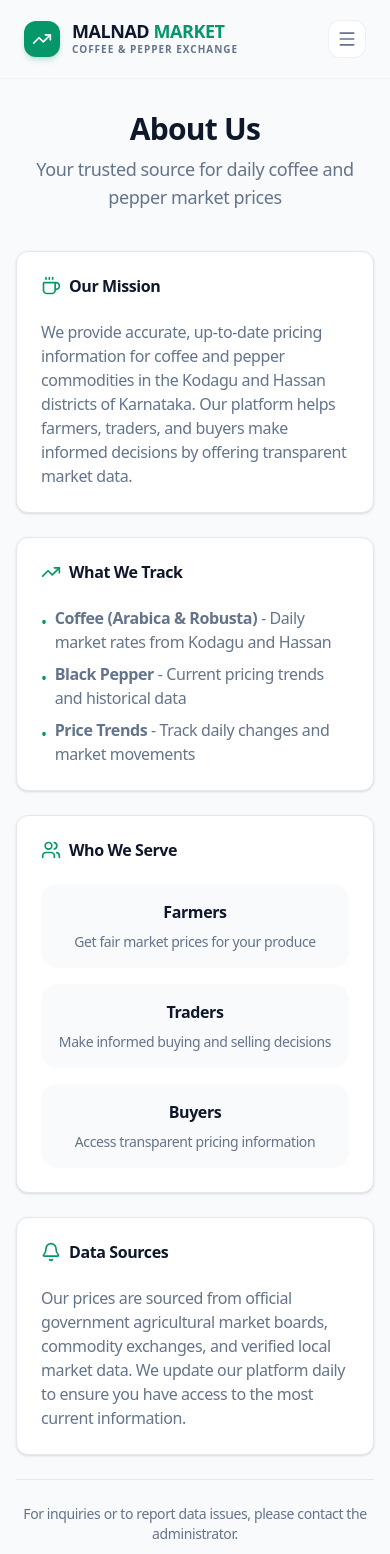
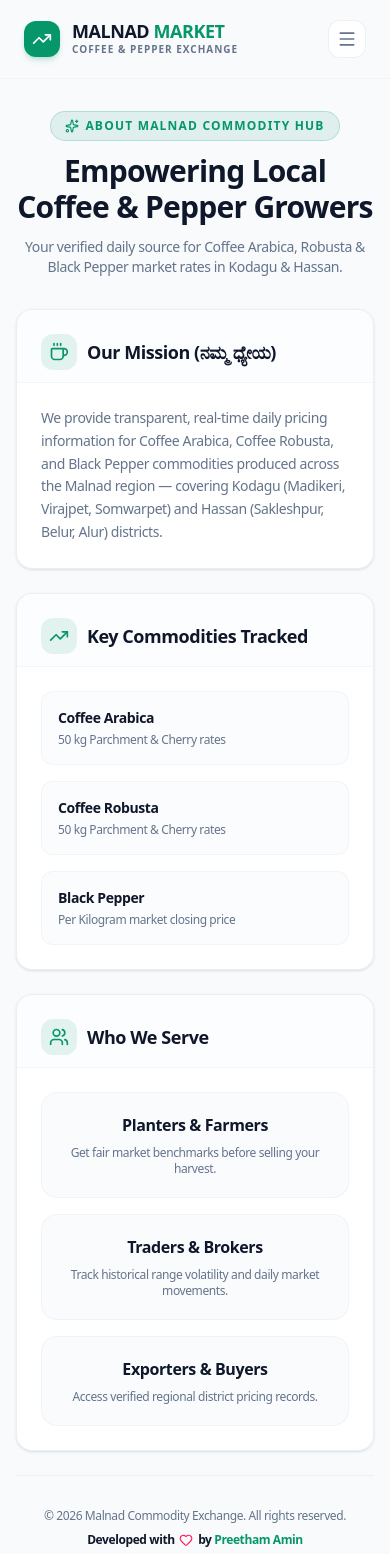
Before and after one commit to preethamamin22/Daily-Market-Prices-Of-Coffee-And-Pepper, a Next.js app: page /about in a window 390 px wide. Shown: the top 1554 px of the page. Built offline with nearby package versions, Linux system fonts and the light colour scheme.

Commit message:
style(responsive): refine mobile responsive layouts for all viewports

```diff
--- a/src/app/about/page.tsx
+++ b/src/app/about/page.tsx
@@ -1,118 +1,127 @@
 import { Header } from "@/components/Header";
 import { Card, CardContent, CardHeader, CardTitle } from "@/components/ui/card";
-import { Coffee, TrendingUp, Users, Bell } from "lucide-react";
+import { Coffee, TrendingUp, Users, ShieldCheck, Heart, MapPin, Sparkles } from "lucide-react";
+import { SmoothWrapper } from "@/components/SmoothWrapper";
 
 export default function AboutPage() {
     return (
-        <div className="min-h-screen bg-muted/10 pb-10">
+        <div className="min-h-screen bg-background text-foreground selection:bg-primary selection:text-primary-foreground">
             <Header />
 
-            <main className="container px-4 py-8 max-w-4xl">
-                <div className="text-center mb-10 space-y-2">
-                    <h1 className="text-3xl md:text-4xl font-extrabold tracking-tight">About Us</h1>
-                    <p className="text-muted-foreground text-lg">
-                        Your trusted source for daily coffee and pepper market prices
+            <SmoothWrapper>
+                <main className="container px-4 sm:px-6 py-8 sm:py-14 max-w-4xl mx-auto space-y-8">
+                    {/* Header */}
+                    <div className="text-center space-y-3 max-w-2xl mx-auto">
+                        <div className="inline-flex items-center gap-1.5 px-3.5 py-1.5 rounded-full bg-primary/10 border border-primary/20 text-primary text-xs font-black uppercase tracking-widest">
+                            <Sparkles className="h-3.5 w-3.5" />
+                            About Malnad Commodity Hub
+                        </div>
+                        <h1 className="text-3xl sm:text-5xl font-black tracking-tight text-foreground">
+                            Empowering Local Coffee & Pepper Growers
+                        </h1>
+                        <p className="text-sm sm:text-base text-muted-foreground font-medium">
+                            Your verified daily source for Coffee Arabica, Robusta & Black Pepper market rates in Kodagu & Hassan.
                         </p>
                     </div>
 
                     <div className="space-y-6">
-                    <Card>
-                        <CardHeader>
-                            <CardTitle className="flex items-center gap-2">
-                                <Coffee className="h-5 w-5 text-primary" />
-                                Our Mission
+                        {/* Our Mission */}
+                        <Card className="border border-border/70 bg-card/90 backdrop-blur-lg shadow-sm rounded-2xl sm:rounded-3xl overflow-hidden">
+                            <CardHeader className="pb-3 border-b border-border/40 bg-muted/20 px-6 pt-6">
+                                <CardTitle className="text-lg font-black text-foreground flex items-center gap-2.5">
+                                    <div className="p-2 rounded-xl bg-primary/10 text-primary">
+                                        <Coffee className="h-5 w-5" />
+                                    </div>
+                                    Our Mission (ನಮ್ಮ ಧ್ಯೇಯ)
                                 </CardTitle>
                             </CardHeader>
-                        <CardContent className="text-muted-foreground">
+                            <CardContent className="p-6 text-sm text-muted-foreground font-medium leading-relaxed">
                                 <p>
-                                We provide accurate, up-to-date pricing information for coffee and pepper commodities
-                                in the Kodagu and Hassan districts of Karnataka. Our platform helps farmers, traders,
-                                and buyers make informed decisions by offering transparent market data.
+                                    We provide transparent, real-time daily pricing information for Coffee Arabica, Coffee Robusta, and Black Pepper commodities produced across the Malnad region — covering Kodagu (Madikeri, Virajpet, Somwarpet) and Hassan (Sakleshpur, Belur, Alur) districts.
                                 </p>
                             </CardContent>
                         </Card>
 
-                    <Card>
-                        <CardHeader>
-                            <CardTitle className="flex items-center gap-2">
-                                <TrendingUp className="h-5 w-5 text-primary" />
-                                What We Track
+                        {/* What We Track */}
+                        <Card className="border border-border/70 bg-card/90 backdrop-blur-lg shadow-sm rounded-2xl sm:rounded-3xl overflow-hidden">
+                            <CardHeader className="pb-3 border-b border-border/40 bg-muted/20 px-6 pt-6">
+                                <CardTitle className="text-lg font-black text-foreground flex items-center gap-2.5">
+                                    <div className="p-2 rounded-xl bg-primary/10 text-primary">
+                                        <TrendingUp className="h-5 w-5" />
+                                    </div>
+                                    Key Commodities Tracked
                                 </CardTitle>
                             </CardHeader>
-                        <CardContent>
-                            <ul className="space-y-2 text-muted-foreground">
-                                <li className="flex items-start gap-2">
-                                    <span className="text-primary mt-1">•</span>
-                                    <span><strong>Coffee (Arabica & Robusta)</strong> - Daily market rates from Kodagu and Hassan</span>
+                            <CardContent className="p-6">
+                                <ul className="grid grid-cols-1 sm:grid-cols-3 gap-4 text-sm font-medium">
+                                    <li className="p-4 rounded-xl bg-muted/30 border border-border/40 space-y-1">
+                                        <span className="font-black text-foreground block">Coffee Arabica</span>
+                                        <span className="text-xs text-muted-foreground block">50 kg Parchment & Cherry rates</span>
                                     </li>
-                                <li className="flex items-start gap-2">
-                                    <span className="text-primary mt-1">•</span>
-                                    <span><strong>Black Pepper</strong> - Current pricing trends and historical data</span>
+                                    <li className="p-4 rounded-xl bg-muted/30 border border-border/40 space-y-1">
+                                        <span className="font-black text-foreground block">Coffee Robusta</span>
+                                        <span className="text-xs text-muted-foreground block">50 kg Parchment & Cherry rates</span>
                                     </li>
-                                <li className="flex items-start gap-2">
-                                    <span className="text-primary mt-1">•</span>
-                                    <span><strong>Price Trends</strong> - Track daily changes and market movements</span>
+                                    <li className="p-4 rounded-xl bg-muted/30 border border-border/40 space-y-1">
+                                        <span className="font-black text-foreground block">Black Pepper</span>
+                                        <span className="text-xs text-muted-foreground block">Per Kilogram market closing price</span>
                                     </li>
                                 </ul>
                             </CardContent>
                         </Card>
 
-                    <Card>
-                        <CardHeader>
-                            <CardTitle className="flex items-center gap-2">
-                                <Users className="h-5 w-5 text-primary" />
+                        {/* Who We Serve */}
+                        <Card className="border border-border/70 bg-card/90 backdrop-blur-lg shadow-sm rounded-2xl sm:rounded-3xl overflow-hidden">
+                            <CardHeader className="pb-3 border-b border-border/40 bg-muted/20 px-6 pt-6">
+                                <CardTitle className="text-lg font-black text-foreground flex items-center gap-2.5">
+                                    <div className="p-2 rounded-xl bg-primary/10 text-primary">
+                                        <Users className="h-5 w-5" />
+                                    </div>
                                     Who We Serve
                                 </CardTitle>
                             </CardHeader>
-                        <CardContent>
-                            <div className="grid md:grid-cols-3 gap-4 text-center">
-                                <div className="p-4 bg-muted/50 rounded-lg">
-                                    <h3 className="font-semibold mb-2">Farmers</h3>
-                                    <p className="text-sm text-muted-foreground">
-                                        Get fair market prices for your produce
+                            <CardContent className="p-6">
+                                <div className="grid grid-cols-1 sm:grid-cols-3 gap-4 text-center">
+                                    <div className="p-5 rounded-2xl bg-muted/40 border border-border/40 space-y-2">
+                                        <h3 className="font-black text-foreground text-base">Planters & Farmers</h3>
+                                        <p className="text-xs text-muted-foreground font-medium">
+                                            Get fair market benchmarks before selling your harvest.
                                         </p>
                                     </div>
-                                <div className="p-4 bg-muted/50 rounded-lg">
-                                    <h3 className="font-semibold mb-2">Traders</h3>
-                                    <p className="text-sm text-muted-foreground">
-                                        Make informed buying and selling decisions
+                                    <div className="p-5 rounded-2xl bg-muted/40 border border-border/40 space-y-2">
+                                        <h3 className="font-black text-foreground text-base">Traders & Brokers</h3>
+                                        <p className="text-xs text-muted-foreground font-medium">
+                                            Track historical range volatility and daily market movements.
                                         </p>
                                     </div>
-                                <div className="p-4 bg-muted/50 rounded-lg">
-                                    <h3 className="font-semibold mb-2">Buyers</h3>
-                                    <p className="text-sm text-muted-foreground">
-                                        Access transparent pricing information
+                                    <div className="p-5 rounded-2xl bg-muted/40 border border-border/40 space-y-2">
+                                        <h3 className="font-black text-foreground text-base">Exporters & Buyers</h3>
+                                        <p className="text-xs text-muted-foreground font-medium">
+                                            Access verified regional district pricing records.
                                         </p>
                                     </div>
                                 </div>
                             </CardContent>
                         </Card>
 
-                    <Card>
-                        <CardHeader>
-                            <CardTitle className="flex items-center gap-2">
-                                <Bell className="h-5 w-5 text-primary" />
-                                Data Sources
-                            </CardTitle>
-                        </CardHeader>
-                        <CardContent className="text-muted-foreground">
-                            <p>
-                                Our prices are sourced from official government agricultural market boards,
-                                commodity exchanges, and verified local market data. We update our platform daily
-                                to ensure you have access to the most current information.
-                            </p>
-                        </CardContent>
-                    </Card>
-
-                    <div className="text-center pt-6 text-sm text-muted-foreground border-t">
-                        <p>For inquiries or to report data issues, please contact the administrator.</p>
-                        <p className="mt-2">© {new Date().getFullYear()} Coffee & Pepper Price Tracker. All rights reserved.</p>
-                        <p className="mt-2 italic">
-                            Created by <a href="https://preethamamin.framer.website/?utm_source=ig&utm_medium=social&utm_content=link_in_bio&fbclid=PAZXh0bgNhZW0CMTEAc3J0YwZhcHBfaWQMMjU2MjgxMDQwNTU4AAGnq-FqHd1jwdFPLLgbiSYlb5GsSm_Nt8tmSURFDa-tZouVfp3OU5oTTpKa6_k_aem_cKoKzXCgHGODmRRcwMolOw" target="_blank" rel="noopener noreferrer" className="font-semibold hover:text-primary transition-colors not-italic">Preetham Amin</a>
+                        {/* Developer & Footer note */}
+                        <div className="text-center pt-8 border-t border-border/50 text-xs text-muted-foreground font-medium space-y-2">
+                            <p>© {new Date().getFullYear()} Malnad Commodity Exchange. All rights reserved.</p>
+                            <p className="font-bold text-foreground">
+                                Developed with <Heart className="h-3.5 w-3.5 text-rose-500 inline mx-0.5" /> by{" "}
+                                <a
+                                    href="https://preethamamin.vercel.app/"
+                                    target="_blank"
+                                    rel="noopener noreferrer"
+                                    className="text-primary hover:underline"
+                                >
+                                    Preetham Amin
+                                </a>
                             </p>
                         </div>
                     </div>
                 </main>
+            </SmoothWrapper>
         </div>
     );
 }
```
Also changed, not shown: src/components/FarmerCalculator.tsx (+43 -43 lines). Lines whose indentation alone changed are shown as unchanged.
